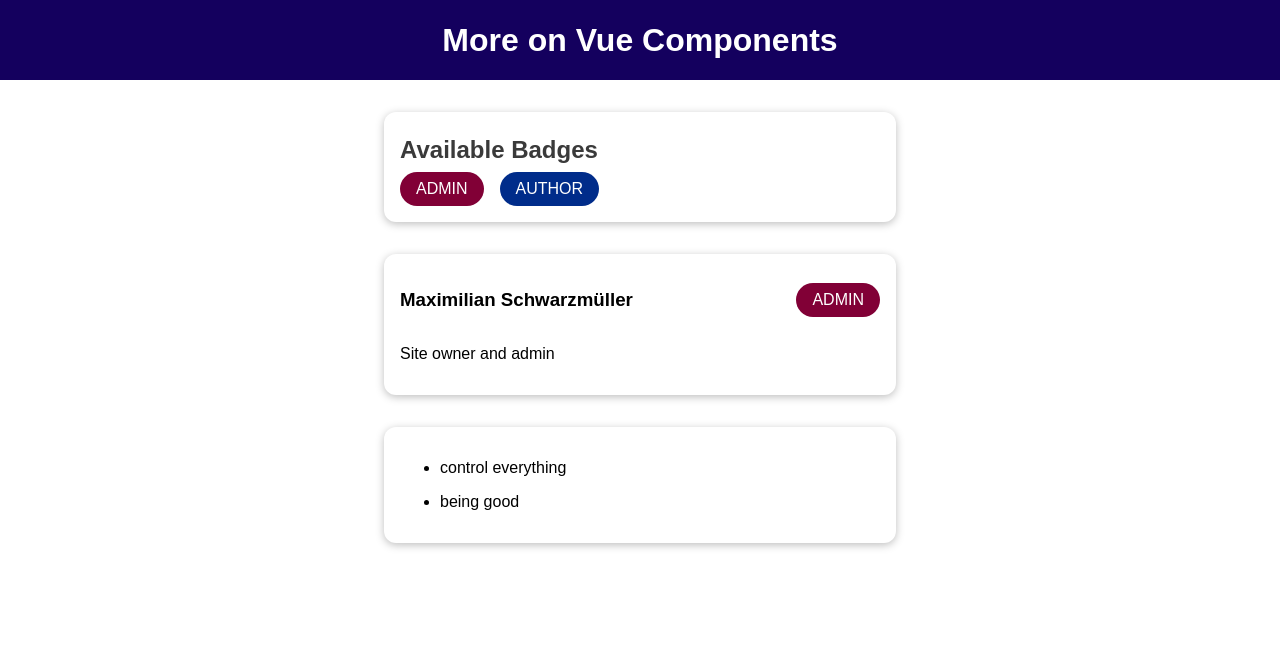
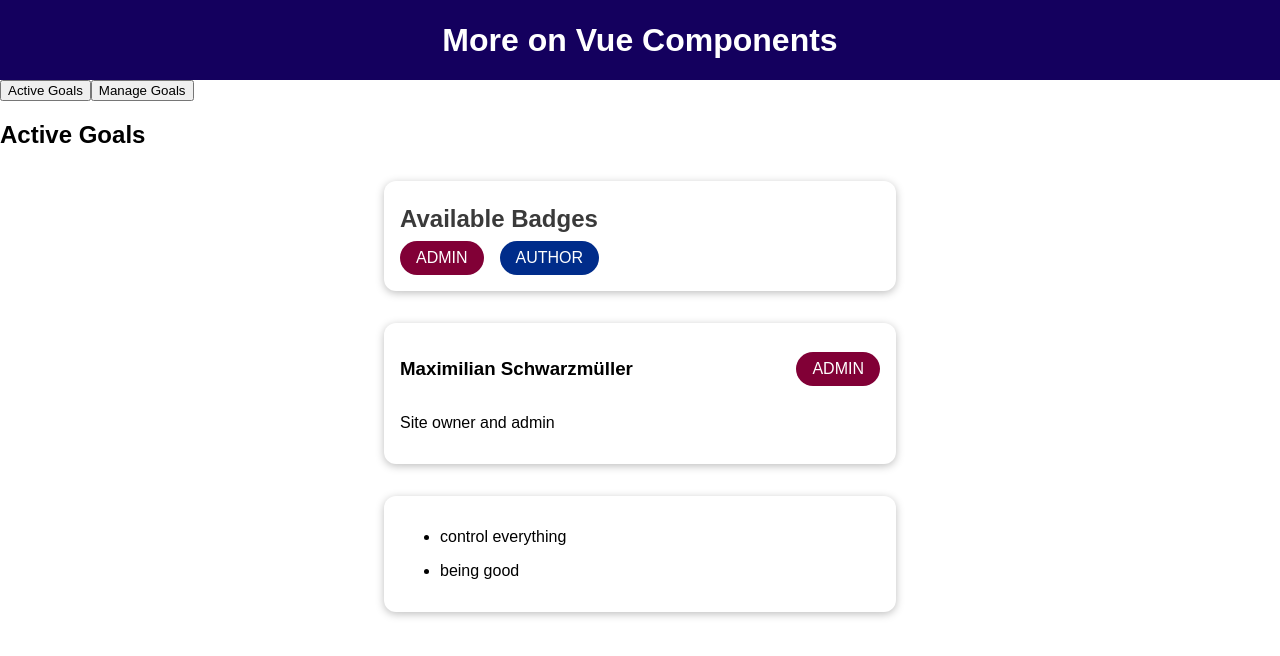
Before and after one commit to Thirdbot/vue-first-app-learning, a Vue app: page / in a window 1280 px wide. Shown: the top 656 px of the page. Built offline with nearby package versions, Linux system fonts and the light colour scheme.

Commit message:
dynamic component

```diff
--- a/src/App.vue
+++ b/src/App.vue
@@ -2,6 +2,11 @@
 <template>
   <div>
     <the-header></the-header>
+
+    <button @click="setSeletedComponent('active-goals')">Active Goals</button>
+    <button @click="setSeletedComponent('manage-goals')">Manage Goals</button>
+    <component :is="seleted_components"></component>
+
     <badge-list></badge-list>
     <user-info
       :full-name="activeUser.name"
@@ -21,14 +26,19 @@
 import TheHeader from './components/TheHeader.vue';
 import BadgeList from './components/BadgeList.vue';
 import CourseGoals from './components/CourseGoals.vue';
+import ActiveGoals from './components/ActiveGoals.vue';
+import ManageGoals from './components/ManageGoals.vue';
 export default {
   components:{
     'the-header': TheHeader,
     'badge-list':BadgeList,
-    'course-goals':CourseGoals
+    'course-goals':CourseGoals,
+    'manage-goals':ManageGoals,
+    'active-goals':ActiveGoals
   },
   data() {
     return {
+      seleted_components:'active-goals',
       activeUser: {
         name: 'Maximilian Schwarzmüller',
         description: 'Site owner and admin',
@@ -37,6 +47,11 @@
       },
     };
   },
+  methods:{
+    setSeletedComponent(selected){
+      this.seleted_components = selected;
+    }
+  }
 };
 </script>
 
--- /dev/null
+++ b/src/components/ActiveGoals.vue
@@ -0,0 +1,3 @@
+<template>
+    <h2>Active Goals</h2>
+</template>
--- /dev/null
+++ b/src/components/ManageGoals.vue
@@ -0,0 +1,3 @@
+<template>
+    <h2>Manage Goals</h2>
+</template>
```
